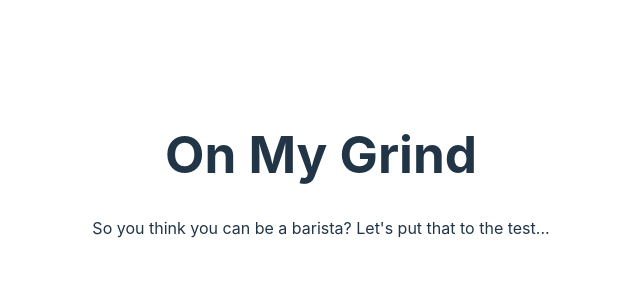
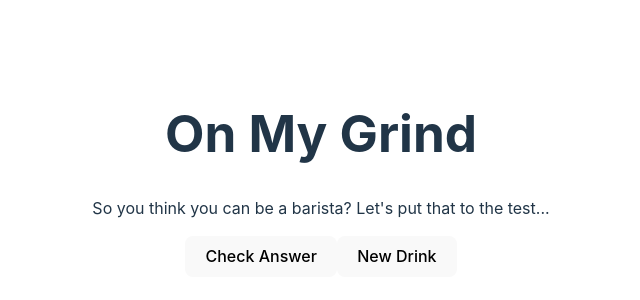
Before and after one commit to Jerin-v/barista-app, a React (Vite) app: page / in a window 1280 px wide. Shown: the part 226-526 px from the top of the page, without its empty margins (319-959 px from the left). Built offline with nearby package versions, Linux system fonts and the light colour scheme.

Commit message:
added functions and buttons

```diff
--- a/src/components/BaristaForm.jsx
+++ b/src/components/BaristaForm.jsx
@@ -2,9 +2,22 @@ import React, {Component, useState} from "react";
 
 const BaristaForm = () => {
 
+    const onNewDrink = () => {
+
+    }
+
+    const onCheckAnswer = () => {
+
+    }
+
     return (
         <div>
+            <form>
 
+
+            </form>
+            <button type="submit" className="button submit" onClick={onCheckAnswer}>Check Answer</button>
+            <button type="new-drink-button" className="button newdrink" onClick={onNewDrink}>New Drink</button>
         </div>
     )
 }
```
